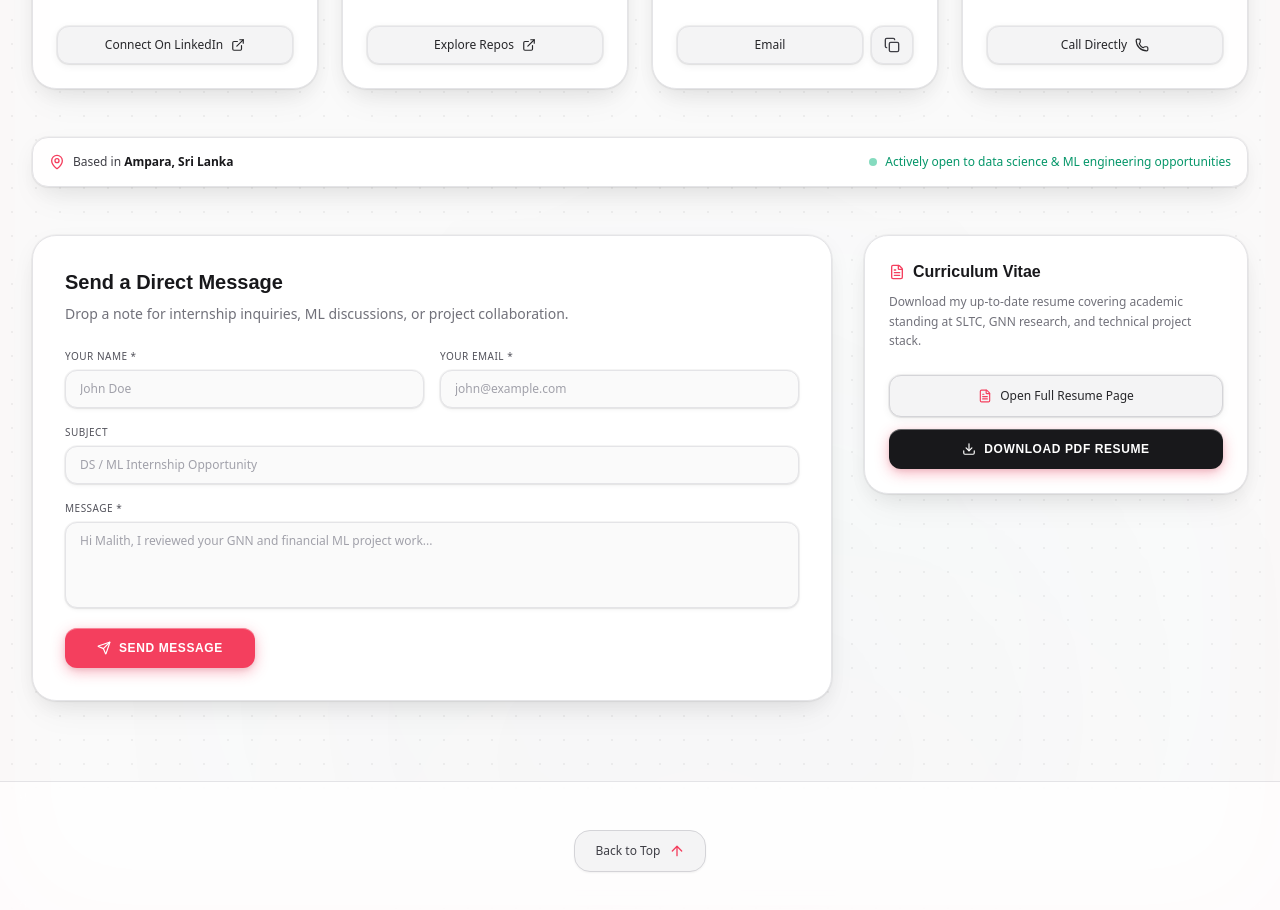
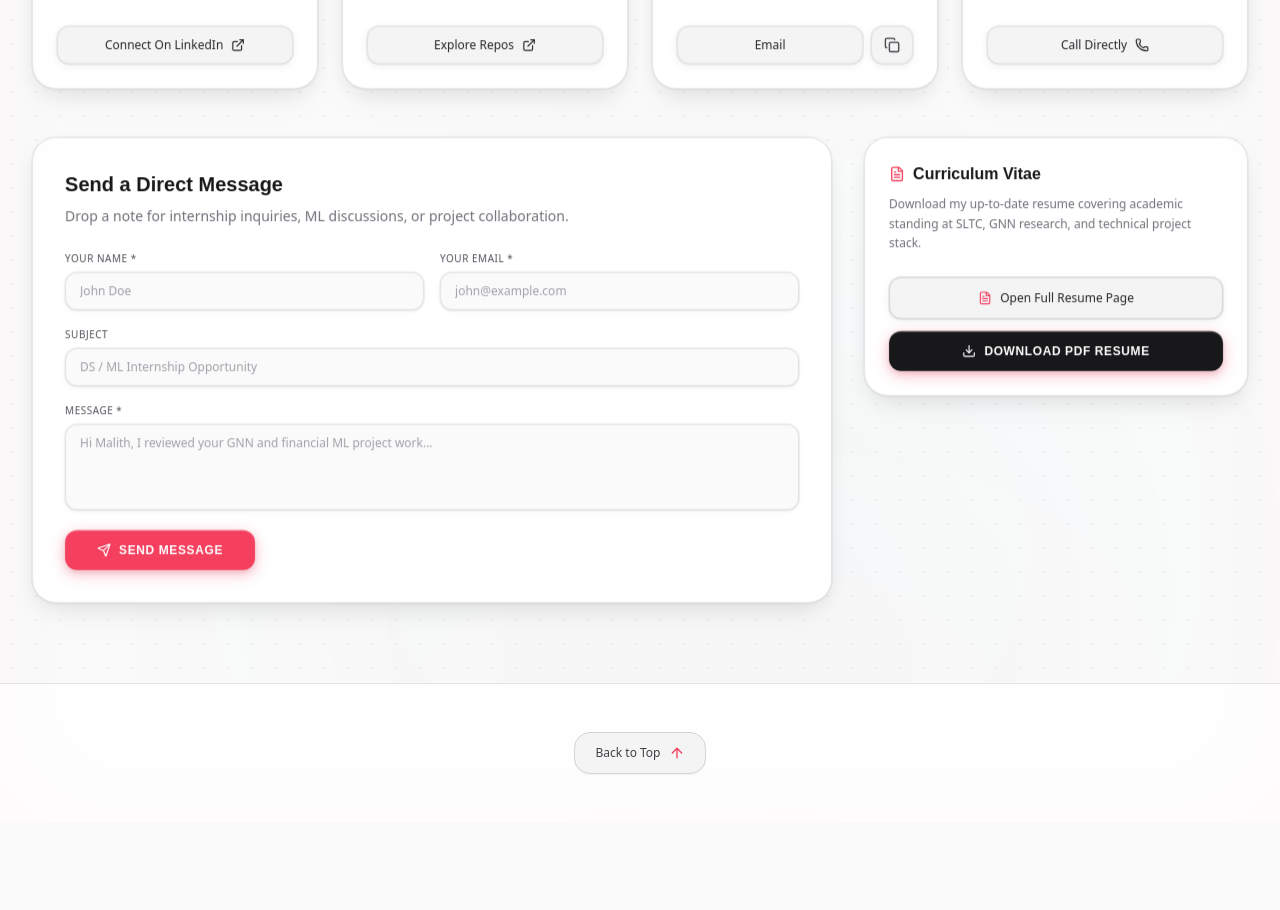
Before and after one commit to sankalpams/My-Portfolio, a React (Vite) app: page / in a window 1280 px wide. Shown: the part 7000-7910 px from the top of the page. After the commit the page ends 7822 px from the top, so only its background shows below. Built offline with nearby package versions, Linux system fonts and the light colour scheme.

Commit message:
style(contact): remove location and availability status bar

```diff
--- a/src/components/Contact.tsx
+++ b/src/components/Contact.tsx
@@ -2,7 +2,6 @@ import React, { useState } from 'react';
 import {
   Mail,
   Phone,
-  MapPin,
   Send,
   Check,
   Copy,
@@ -202,19 +201,6 @@ export const Contact: React.FC<ContactProps> = ({ onOpenResume }) => {
 
         </div>
 
-        {/* Location & Status Bar */}
-        <div className="p-4 rounded-2xl bg-white dark:bg-[#09090c] border border-zinc-200 dark:border-zinc-800 flex flex-col sm:flex-row items-center justify-between gap-3 text-xs font-mono mb-12 card-3d">
-          <div className="flex items-center gap-2 text-zinc-700 dark:text-zinc-300">
-            <MapPin className="w-4 h-4 text-rose-500 dark:text-rose-400 shrink-0" />
-            <span>Based in <strong className="text-zinc-900 dark:text-white">Ampara, Sri Lanka</strong></span>
-          </div>
-
-          <div className="flex items-center gap-2 text-emerald-600 dark:text-emerald-400">
-            <span className="w-2 h-2 rounded-full bg-emerald-500 animate-pulse" />
-            <span>Actively open to data science &amp; ML engineering opportunities</span>
-          </div>
-        </div>
-
         {/* Message Form & Resume Download CTA */}
         <div className="grid grid-cols-1 lg:grid-cols-12 gap-8 items-start">
 
```
